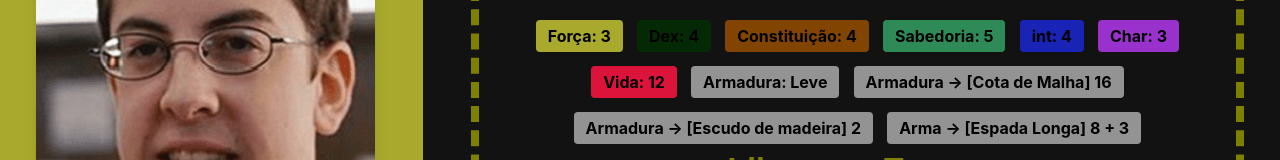
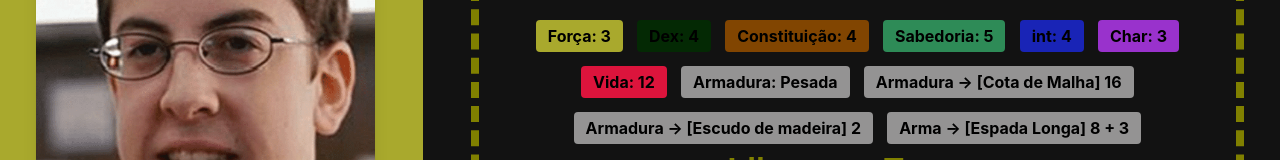
Before and after one commit to pedrocauan/Ficha-de-Personagem---Ariel-Liquido, a plain HTML site: page atributos.html in a window 1280 px wide. Shown: the part 165-325 px from the top of the page. Drawn offline with Linux system fonts and the light colour scheme.

Commit message:
Update atributos.html

```diff
--- a/atributos.html
+++ b/atributos.html
@@ -78,7 +78,7 @@
                 ><span class="tag is-medium azul"><b>int: 4</b></span
                 ><span class="tag is-medium vermelho"><b>Char: 3</b></span
                 ><span class="tag is-medium rosa"><b>Vida: 12</b></span>
-                <span class="tag is-medium white"><b>Armadura: Leve</b></span>
+                <span class="tag is-medium white"><b>Armadura: Pesada</b></span>
 
 
                 <span class="tag is-medium white"
```
